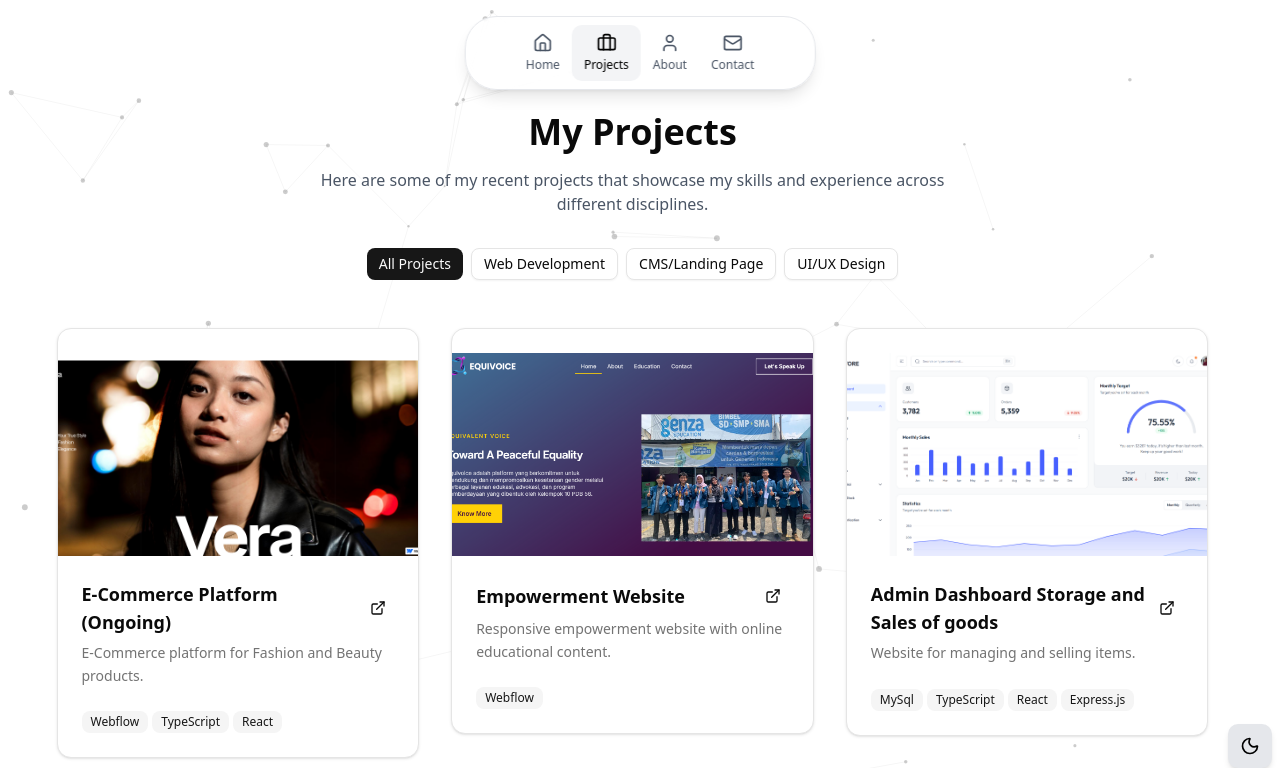
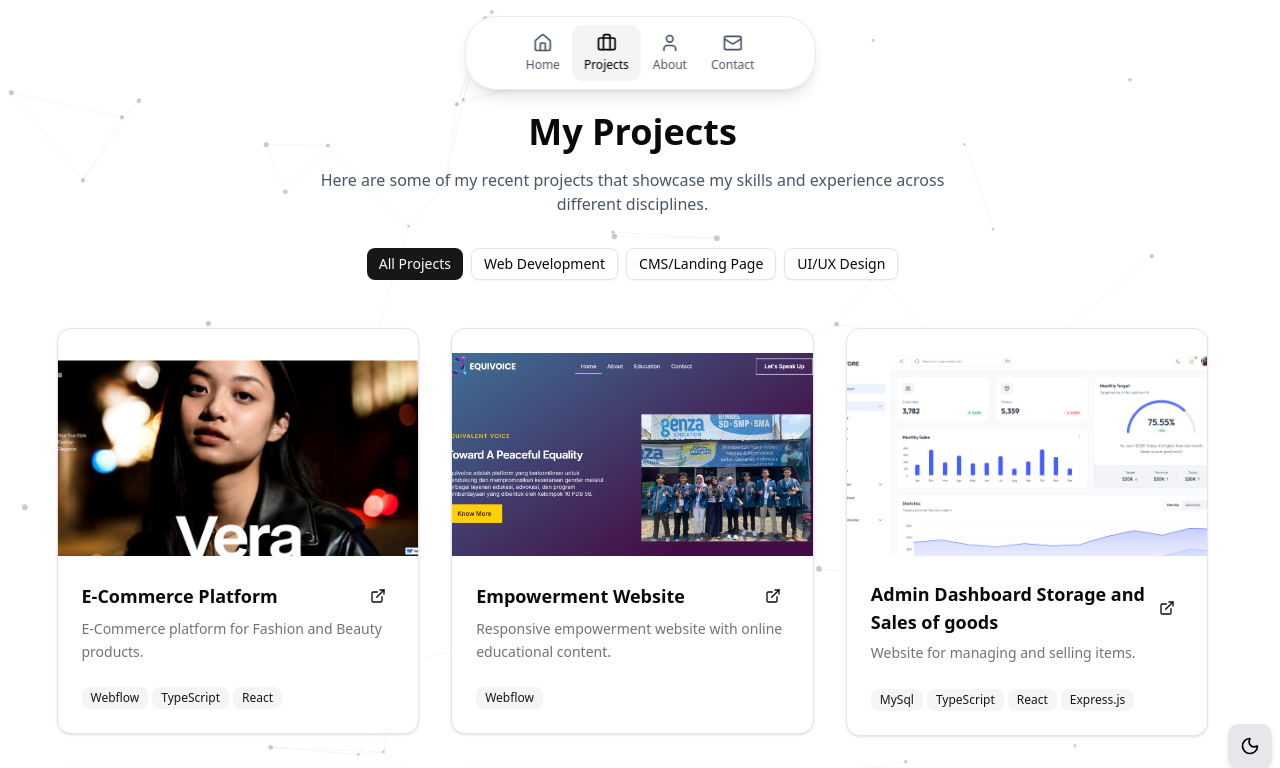
Before and after one commit to fahmi-blip/fahmi-port, a React (Vite) app: page /project in a window 1280 px wide. Shown: the top 768 px of the page. Built offline with nearby package versions, Linux system fonts and the light colour scheme.

Commit message:
edit name

```diff
--- a/src/pages/Projects.tsx
+++ b/src/pages/Projects.tsx
@@ -24,7 +24,7 @@ export default function ProjectPage() {
   ];
 const projects = [
     {
-    title: "E-Commerce Platform (Ongoing)",
+    title: "E-Commerce Platform",
       description:
         "E-Commerce platform for Fashion and Beauty products.",
       tech: ["Webflow", "TypeScript", "React"],
```
